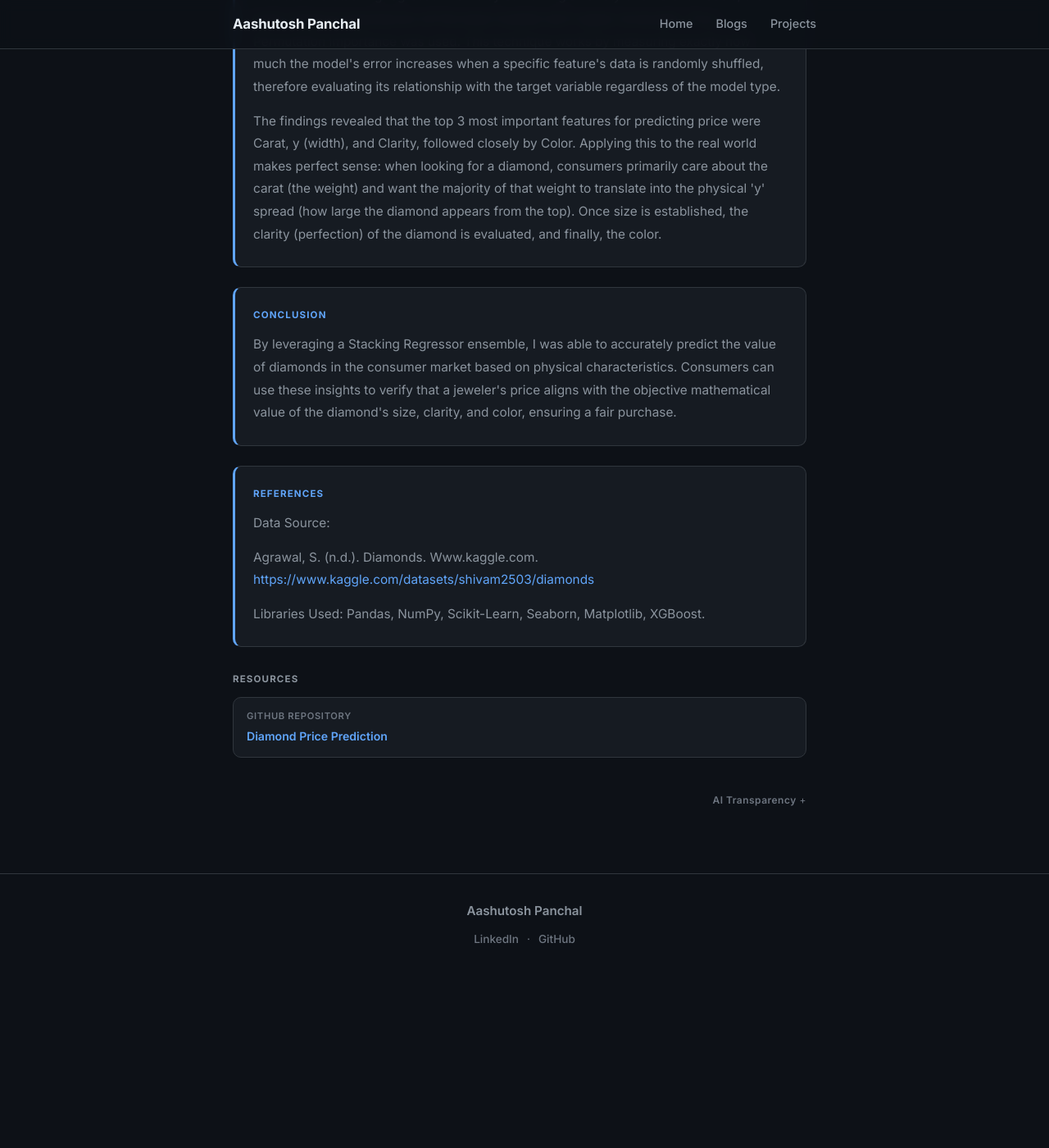
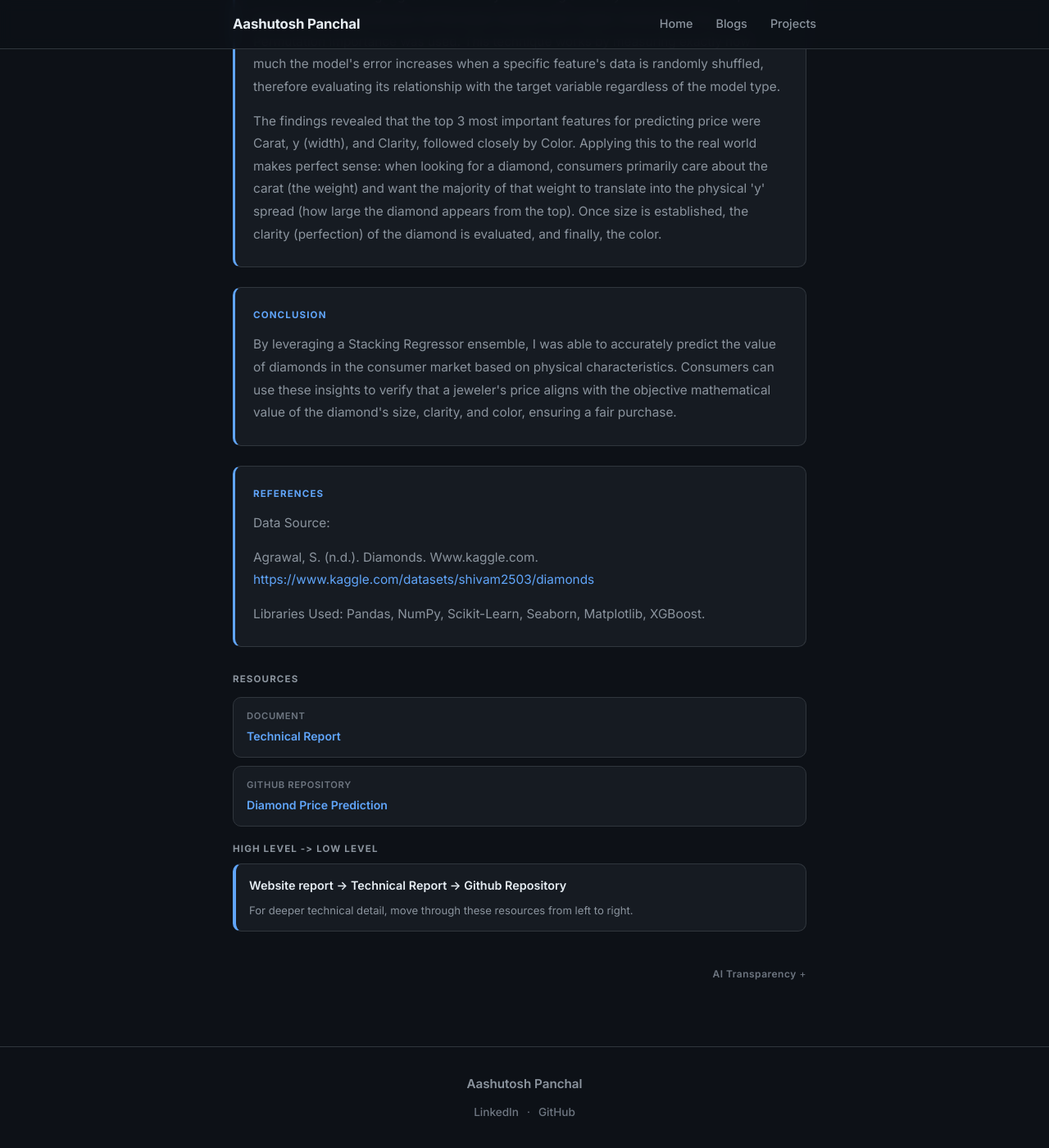
Before and after one commit to Aashu-P/aashutosh.github.io, a Jekyll site: the page built from projects/diamond-price-prediction.html, in a window 1280 px wide and 1400 px high, scrolled down 5795 px. Shown: the whole window at 82% size. Built offline with Jekyll 4.4.1, drawn with Linux system fonts in a browser that asks for light colours; before the commit the page ends 6984 px from its top, so only the background shows below that.

Commit message:
Added technical report link and reading order section to project page

```diff
--- a/assets/css/style.css
+++ b/assets/css/style.css
@@ -647,6 +647,36 @@ ul { list-style: none; }
   color: var(--accent);
 }
 
+.proj-reading-order {
+  margin: 18px 0 10px;
+}
+.proj-reading-order-title {
+  font-size: 0.72rem;
+  font-weight: 700;
+  text-transform: uppercase;
+  letter-spacing: 0.1em;
+  color: var(--text-muted);
+  margin-bottom: 10px;
+}
+.proj-reading-order-box {
+  background: var(--bg-card);
+  border: 1px solid var(--border);
+  border-left: 4px solid var(--accent);
+  border-radius: var(--radius);
+  padding: 14px 16px;
+}
+.proj-reading-order-path {
+  font-size: 0.9rem;
+  font-weight: 600;
+  color: var(--text);
+  margin-bottom: 6px;
+}
+.proj-reading-order-note {
+  font-size: 0.82rem;
+  color: var(--text-muted);
+  margin: 0;
+}
+
 /* AI transparency — collapsible, right-aligned */
 .ai-transparency {
   margin-top: 36px;
--- a/projects/diamond-price-prediction.html
+++ b/projects/diamond-price-prediction.html
@@ -100,10 +100,23 @@ permalink: /projects/diamond-price-prediction/
   <div class="proj-links-section">
     <h3 class="proj-links-section-title">Resources</h3>
     <div class="proj-links-grid">
+      <a href="https://docs.google.com/document/d/19022R3VRxiNraQD49_uWBGoB5sWm7YgiYKiFuBkGM8g/edit?usp=sharing" class="proj-link-card" target="_blank" rel="noopener noreferrer">
+        <span class="proj-link-type">Document</span>
+        <span class="proj-link-name">Technical Report</span>
+      </a>
+
       <a href="https://github.com/Aashu-P/Diamond-Price-Prediction" class="proj-link-card" target="_blank" rel="noopener noreferrer">
         <span class="proj-link-type">GitHub Repository</span>
         <span class="proj-link-name">Diamond Price Prediction</span>
       </a>
+    </div>
+  </div>
+
+  <div class="proj-reading-order" role="note" aria-label="High level to low level reading order">
+    <h3 class="proj-reading-order-title">High Level -&gt; Low Level</h3>
+    <div class="proj-reading-order-box">
+      <p class="proj-reading-order-path">Website report -&gt; Technical Report -&gt; Github Repository</p>
+      <p class="proj-reading-order-note">For deeper technical detail, move through these resources from left to right.</p>
     </div>
   </div>
 
```
